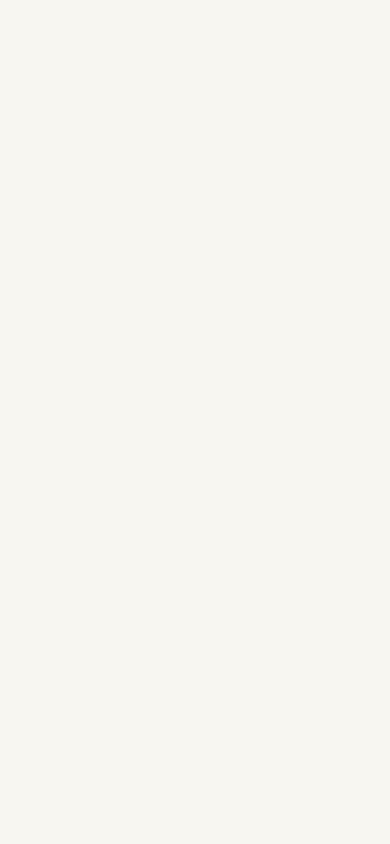
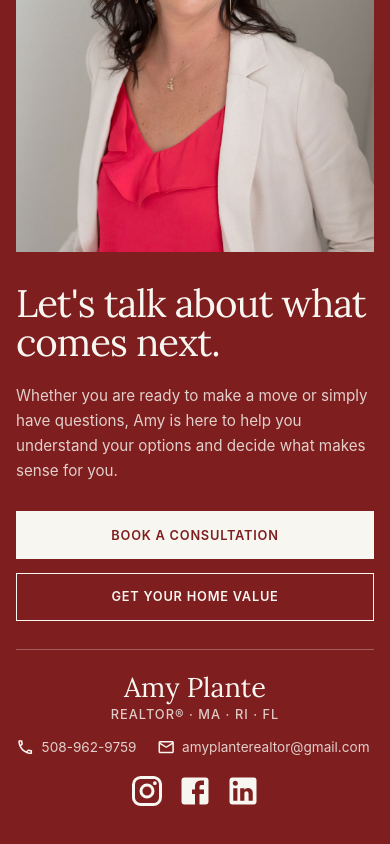
Before and after one commit to splante1060-star/amyp-realtor-website, a React (Vite) app: page / in a window 390 px wide. Shown: the part 8398-9242 px from the top of the page. Before the commit the page ends 8162 px from the top, so only its background shows below. Built offline with nearby package versions, Linux system fonts and the light colour scheme.

Commit message:
feat: add responsive final CTA section and styling

```diff
--- a/src/App.tsx
+++ b/src/App.tsx
@@ -4,6 +4,7 @@ import RealEstatePersonalSection from "./components/home/RealEstatePersonalSecti
 import AboutAmySection from "./components/home/AboutAmySection";
 import TestimonialSection from "./components/home/TestimonialSection";
 import FeaturedSalesSection from "./components/home/FeaturedSalesSection";
+import FinalCTASection from "./components/home/FinalCTASection";
 
 export default function App() {
   return (
@@ -14,6 +15,7 @@ export default function App() {
       <AboutAmySection />
       <TestimonialSection />
       <FeaturedSalesSection />
+      <FinalCTASection />
     </div>
   );
 }
--- /dev/null
+++ b/src/components/home/FinalCTASection.tsx
@@ -0,0 +1,94 @@
+import EmailOutlinedIcon from "@mui/icons-material/EmailOutlined";
+import PhoneOutlinedIcon from "@mui/icons-material/PhoneOutlined";
+import InstagramIcon from "@mui/icons-material/Instagram";
+import FacebookIcon from "@mui/icons-material/Facebook";
+import LinkedInIcon from "@mui/icons-material/LinkedIn";
+import amyHeadshot from "../../assets/Amy-Plante-Branding-19.jpg";
+
+export default function FinalCTASection() {
+  return (
+    <section className="final-cta-section">
+      <div className="container final-cta-container">
+        <div className="final-cta-image-wrapper">
+          <img src={amyHeadshot} alt="Amy Plante" className="final-cta-image" />
+        </div>
+        <div className="final-cta-content">
+          <h2>Let's talk about what comes next.</h2>
+
+          <p>
+            Whether you are ready to make a move or simply have questions, Amy
+            is here to help you understand your options and decide what makes
+            sense for you.
+          </p>
+
+          <div className="final-cta-actions">
+            <a
+              href="https://calendly.com/amyplanterealtor"
+              target="_blank"
+              rel="noreferrer"
+              className="final-cta-primary"
+            >
+              Book a Consultation
+            </a>
+            <a
+              className="final-cta-secondary"
+              href="https://docs.google.com/forms/d/e/1FAIpQLSdll0M9XLlYdAixN-NEPm8NcwoIEK6ET8GmPmHQNbVsiYDItQ/viewform"
+              target="_blank"
+              rel="noreferrer"
+            >
+              Get Your Home Value
+            </a>
+          </div>
+
+          <div className="final-cta-contact">
+            <div className="final-cta-name">
+              <strong>Amy Plante</strong>
+              <span>REALTOR® · MA · RI · FL</span>
+            </div>
+
+            <div className="final-cta-contact-links">
+              <a href="tel:5089629759">
+                <PhoneOutlinedIcon />
+                <span>508-962-9759</span>
+              </a>
+
+              <a href="mailto:amyplanterealtor@gmail.com">
+                <EmailOutlinedIcon />
+                <span>amyplanterealtor@gmail.com</span>
+              </a>
+            </div>
+
+            <div className="final-cta-socials">
+              <a
+                href="https://www.instagram.com/a1plante?igsh=NmRrdHhzOGhrZWZi"
+                target="_blank"
+                rel="noreferrer"
+                aria-label="Instagram"
+              >
+                <InstagramIcon />
+              </a>
+
+              <a
+                href="https://www.facebook.com/share/1LtnLutt1J/?mibextid=wwXIfr"
+                target="_blank"
+                rel="noreferrer"
+                aria-label="Facebook"
+              >
+                <FacebookIcon />
+              </a>
+
+              <a
+                href="https://www.linkedin.com/in/amyaplante?utm_source=share_via&utm_content=profile&utm_medium=member_ios"
+                target="_blank"
+                rel="noreferrer"
+                aria-label="LinkedIn"
+              >
+                <LinkedInIcon />
+              </a>
+            </div>
+          </div>
+        </div>
+      </div>
+    </section>
+  );
+}
--- a/src/index.css
+++ b/src/index.css
@@ -11,6 +11,7 @@
   --color-border: #ded9d1;
   --color-accent: #800000;
   --color-accent-dark: #420d09;
+  --color-section-red: #7e1e1e;
 
   --font-body:
     Inter, system-ui, -apple-system, BlinkMacSystemFont, "Segoe UI", sans-serif;
@@ -158,13 +159,22 @@ section {
     border-color var(--transition);
 }
 
+.button-primary,
+.button-secondary {
+  transition:
+    background 0.2s ease,
+    color 0.2s ease,
+    border-color 0.2s ease,
+    transform 0.2s ease;
+}
+
 .button-primary {
   color: #ffffff;
   background: var(--color-accent);
 }
 
 .button-primary:hover {
-  background: var(--color-accent-dark);
+  transform: translateY(-2px);
 }
 
 .button-secondary {
@@ -173,8 +183,7 @@ section {
 }
 
 .button-secondary:hover {
-  color: #ffffff;
-  background: var(--color-text);
+  transform: translateY(-2px);
 }
 
 /* =========================================================
@@ -317,7 +326,7 @@ section {
 
 /* =========================================================
    7. HOMEPAGE -- HERO, PERSONAL REAL ESTATE, ABOUT AMY,
-    TESTIMONIALS, FEATURED SALES
+    TESTIMONIALS, FEATURED SALES, FINAL CTA
    ========================================================= */
 /* Hero */
 .hero-section {
@@ -421,7 +430,7 @@ section {
 .real-estate-personal {
   position: relative;
   overflow: hidden;
-  background: #7e1e1e;
+  background: var(--color-section-red);
   color: #f8f5ef;
   padding-top: 4rem;
   padding-bottom: 4rem;
@@ -787,10 +796,6 @@ section {
   transition: transform 0.45s ease;
 }
 
-/* .featured-sale:hover .featured-sale-image {
-  transform: scale(1.025);
-} */
-
 .featured-sale-info {
   padding-top: 0.75rem;
 }
@@ -830,6 +835,216 @@ section {
   text-transform: uppercase;
 
   color: var(--color-accent);
+}
+
+/* Final CTA */
+.final-cta-section {
+  padding: 3rem 0;
+  background: var(--color-section-red);
+}
+
+.final-cta-container {
+  display: grid;
+  grid-template-columns: minmax(0, 0.72fr) minmax(0, 1fr);
+  gap: clamp(4rem, 7vw, 7rem);
+  align-items: center;
+}
+
+.final-cta-image-wrapper {
+  width: 100%;
+  align-self: center;
+  overflow: hidden;
+}
+
+.final-cta-image {
+  display: block;
+  width: 100%;
+  aspect-ratio: 4 / 5;
+  object-fit: cover;
+  object-position: center 30%;
+}
+
+.final-cta-content {
+  display: flex;
+  flex-direction: column;
+  justify-content: center;
+
+  align-self: stretch;
+  padding: clamp(3rem, 5vw, 5rem);
+
+  background: var(--color-section-red);
+}
+
+.final-cta-content h2 {
+  margin: 0 0 1.5rem;
+
+  font-family: var(--font-heading);
+  font-size: clamp(2.7rem, 4vw, 4.4rem);
+  color: var(--color-background);
+  font-weight: 400;
+  line-height: 1.02;
+  letter-spacing: -0.025em;
+}
+
+.final-cta-content p {
+  max-width: 590px;
+  margin: 0 0 2rem;
+
+  font-family: var(--font-body);
+  font-size: 1rem;
+  line-height: 1.7;
+
+  color: rgba(248, 246, 241, 0.82);
+}
+
+.final-cta-actions {
+  display: flex;
+  flex-wrap: wrap;
+  gap: 0.85rem;
+}
+
+.final-cta-primary,
+.final-cta-secondary {
+  display: inline-flex;
+  align-items: center;
+  justify-content: center;
+
+  min-height: 48px;
+  padding: 0.85rem 1.4rem;
+
+  font-family: var(--font-body);
+  font-size: 0.8rem;
+  font-weight: 600;
+  letter-spacing: 0.06em;
+  text-transform: uppercase;
+  text-decoration: none;
+
+  transition:
+    background 0.2s ease,
+    color 0.2s ease,
+    border-color 0.2s ease,
+    transform 0.2s ease;
+}
+
+.final-cta-primary {
+  background: var(--color-background);
+  border: 1px solid var(--color-background);
+  color: var(--color-section-red);
+}
+
+.final-cta-primary:hover {
+  transform: translateY(-2px);
+}
+
+.final-cta-secondary {
+  background: transparent;
+  border: 1px solid var(--color-background);
+  color: var(--color-background);
+}
+
+.final-cta-secondary:hover {
+  transform: translateY(-2px);
+}
+
+.final-cta-contact {
+  width: 100%;
+  margin-top: 2.5rem;
+  padding-top: 1.75rem;
+
+  border-top: 1px solid rgba(248, 246, 241, 0.3);
+}
+
+.final-cta-contact span {
+  color: rgba(248, 246, 241, 0.82);
+}
+
+.final-cta-name {
+  display: flex;
+  flex-direction: column;
+  align-items: flex-start;
+  gap: 0.4rem;
+
+  margin: 0 0 1rem;
+}
+
+.final-cta-name strong {
+  font-family: var(--font-heading);
+  font-size: 1.7rem;
+  font-weight: 400;
+  line-height: 1;
+
+  color: var(--color-background);
+}
+
+.final-cta-name span {
+  font-family: var(--font-body);
+  font-size: 0.8rem;
+  font-weight: 500;
+  letter-spacing: 0.08em;
+
+  color: rgba(248, 246, 241, 0.8);
+}
+
+.final-cta-contact-links {
+  display: flex;
+  flex-wrap: wrap;
+  align-items: center;
+  gap: 0.5rem 1.25rem;
+
+  margin-bottom: 1rem;
+}
+
+.final-cta-contact-links a {
+  display: inline-flex;
+  align-items: center;
+  gap: 0.45rem;
+
+  font-family: var(--font-body);
+  font-size: 0.85rem;
+
+  color: rgba(248, 246, 241, 0.85);
+  text-decoration: none;
+}
+
+.final-cta-contact-links a:hover {
+  color: var(--color-primary);
+}
+
+.final-cta-contact-links svg {
+  flex-shrink: 0;
+
+  width: 1.15rem;
+  height: 1.15rem;
+
+  color: var(--color-background);
+}
+
+.final-cta-socials {
+  display: flex;
+  align-items: center;
+  gap: 0.75rem;
+}
+
+.final-cta-socials a {
+  display: inline-flex;
+  align-items: center;
+  justify-content: center;
+
+  color: var(--color-background);
+  text-decoration: none;
+
+  transition:
+    color 0.2s ease,
+    transform 0.2s ease;
+}
+
+.final-cta-socials a:hover {
+  color: var(--color-primary);
+  transform: translateY(-2px);
+}
+
+.final-cta-socials svg {
+  font-size: 2.25rem;
 }
 
 /* =========================================================
@@ -1252,4 +1467,68 @@ section {
   .featured-sale-info h3 {
     font-size: 1.4rem;
   }
+
+  /* HOMEPAGE - FINAL CTA */
+  .final-cta-section {
+    padding: 2.5rem 0 3rem;
+  }
+
+  .final-cta-container {
+    grid-template-columns: 1fr;
+    gap: 2rem;
+  }
+
+  .final-cta-image {
+    aspect-ratio: 4 / 5;
+    object-position: center 20%;
+  }
+
+  .final-cta-content {
+    max-width: none;
+    padding: 0;
+    text-align: left;
+  }
+
+  .final-cta-content h2 {
+    margin: 0 0 1.25rem;
+
+    font-size: clamp(2.4rem, 9vw, 3.4rem);
+    line-height: 1.03;
+  }
+
+  .final-cta-content p {
+    margin-bottom: 1.75rem;
+
+    font-size: 0.95rem;
+    line-height: 1.65;
+  }
+
+  .final-cta-actions {
+    flex-direction: column;
+    align-items: stretch;
+  }
+
+  .final-cta-primary,
+  .final-cta-secondary {
+    width: 100%;
+  }
+
+  .final-cta-contact {
+    margin-top: 1.75rem;
+    padding-top: 1.5rem;
+    text-align: left;
+  }
+
+  .final-cta-name {
+    align-items: center;
+  }
+
+  .final-cta-contact-links {
+    align-items: center;
+  }
+
+  .final-cta-socials {
+    justify-content: center;
+    margin-top: 1rem;
+  }
 }
```
Also changed, not shown: src/assets/Amy-Plante-Branding-19.jpg (added).
